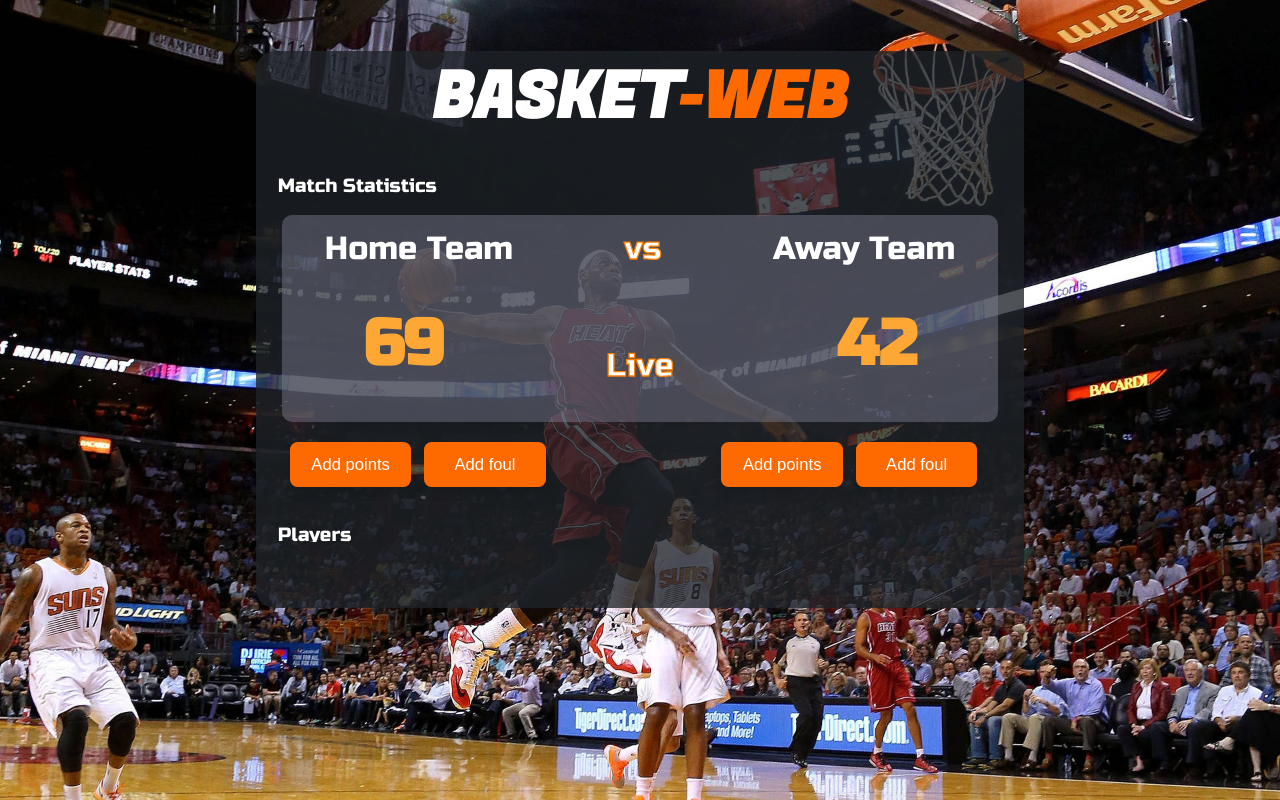
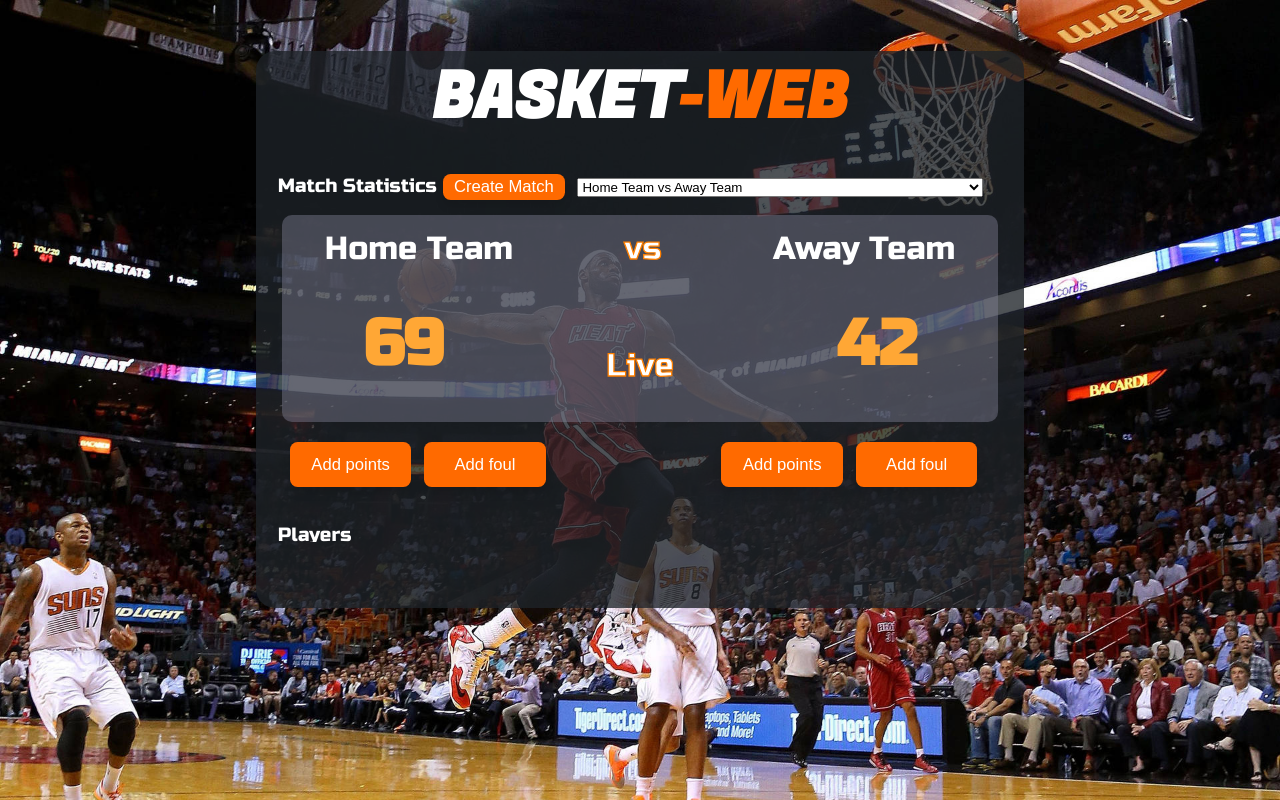
Before and after one commit to sencina/basket-web, a React (Create React App) app: page / in a window 1280 px wide. Built offline with nearby package versions, Linux system fonts and the light colour scheme; a web font is replaced by a local one.

Commit message:
all use cases finished, missing integrations with backend, some tests and css

```diff
--- a/package.json
+++ b/package.json
@@ -8,6 +8,7 @@
     "@testing-library/user-event": "^13.5.0",
     "cypress": "^12.10.0",
     "react": "^18.2.0",
+    "react-datepicker": "^4.11.0",
     "react-dom": "^18.2.0",
     "react-router": "^6.10.0",
     "react-router-dom": "^6.10.0",
--- a/src/common/component/addPointsModal/AddPointsModal.jsx
+++ b/src/common/component/addPointsModal/AddPointsModal.jsx
@@ -89,11 +89,11 @@ const AddPointsModal = ({match}) => {
         <div className={'add-points-container'}>
             <div className={'button-pair-container'}>
                 <button id={'add-points-home'} className={'add-points-button'} onClick={showHomeModal} disabled={match.isFinished}>Add points</button>
-                <button id={'add-fault-home'} className={'add-points-button'} onClick={showHomeFoulModal} disabled={match.isFinished}>Add foul</button>
+                <button id={'add-foul-home'} className={'add-points-button'} onClick={showHomeFoulModal} disabled={match.isFinished}>Add foul</button>
             </div>
             <div className={'button-pair-container'}>
                 <button id={'add-points-away'} className={'add-points-button'} onClick={showAwayModal} disabled={match.isFinished}>Add points</button>
-                <button id={'add-fault-away'} className={'add-points-button'} onClick={showAwayFoulModal} disabled={match.isFinished}>Add foul</button>
+                <button id={'add-foul-away'} className={'add-points-button'} onClick={showAwayFoulModal} disabled={match.isFinished}>Add foul</button>
             </div>
             {isVisibleHome && <PointsModal handleChange={handleChangeScore} hideHomeModal={handleOutsideClick} modalRef={modalRef} handleOutsideClick={handleOutsideClick} team={match.localTeam} side={'home'} handleRender={handlePointsModalRender}/>}
             {isVisibleAway && <PointsModal handleChange={handleChangeScore} hideHomeModal={handleOutsideClick} modalRef={modalRef} handleOutsideClick={handleOutsideClick} team={match.visitorTeam} side={'away'} handleRender={handlePointsModalRender}/>}
--- /dev/null
+++ b/src/common/component/createMatchModal/CreateMatchModal.css
@@ -0,0 +1,10 @@
+.create-modal-content-title{
+    background-color: rgba(63, 63, 73, 0.95);
+    margin: 10% auto;
+    padding: 1vw;
+    height: 30vw;
+    width: 40vw;
+    border-radius: 1vw;
+    position: relative;
+    border: 0.1vw solid rgba(255, 128, 0, 0.78);
+}
--- /dev/null
+++ b/src/common/component/createMatchModal/CreateMatchModal.jsx
@@ -0,0 +1,36 @@
+import React, {useEffect, useState} from 'react'
+import LabeledInput from "../labeledInput/LabeledInput";
+import TeamLabelSelect from "../teamLabel/TeamLabelSelect";
+const CreateMatchModal = ({handleSubmit,handleOutsideClick, teams, locations}) => {
+
+    const [matchData, setMatchData] = useState({
+        localTeamId: teams[0].teamId,
+        visitorTeamId: teams[0].teamId,
+        location: locations[0]
+    })
+
+    const handleChange = (props) => (event) => {
+        setMatchData({...matchData,[props]: event.target.value})
+    }
+
+    return(
+        <div id={'create-match-modal'} className="modal" onClick={handleOutsideClick}>
+            <div className="modal-content">
+                <div className="create-modal-content-title">
+                    <h2> Create Match </h2>
+                </div>
+                <div className={'add-points-modal-input-containers'}>
+                    <TeamLabelSelect options={teams} label={'Home'} handleChange={handleChange('localTeamId')} side={'home'}/>
+                    <TeamLabelSelect options={teams} label={'Away'} handleChange={handleChange('visitorTeamId')} side={'away'}/>
+                    <LabeledInput options={locations} label={'Location'} handleChange={handleChange('location')} side={'location'}/>
+                </div>
+                    <div className={'points-modal-button-container'}>
+                        <button className={'add-points-button center-button'} onClick={handleSubmit}>Create Match</button>
+                    </div>
+
+            </div>
+        </div>
+    )
+}
+
+export default CreateMatchModal
--- /dev/null
+++ b/src/common/component/teamLabel/TeamLabelSelect.jsx
@@ -0,0 +1,23 @@
+import React from 'react'
+
+const TeamLabelSelect = ({options, label, side, handleChange}) => {
+    const appendOptions = () => {
+        const toReturn = []
+        for(const index in options){
+            const option = options[index]
+            toReturn.push(<option value={option.teamId}>{option.name}</option>)
+        }
+        return toReturn
+    }
+
+    return(
+        <div className={'labeled-input-container'}>
+            <h5 className={'labeled-input-label'}>{label}</h5>
+            <select id={label.toLowerCase()+'-select-'+side} className={'labeled-input-input'} onChange={handleChange}>
+                {appendOptions()}
+            </select>
+        </div>
+    )
+}
+
+export default TeamLabelSelect
--- a/src/pages/homePage/HomePage.css
+++ b/src/pages/homePage/HomePage.css
@@ -53,6 +53,28 @@
     overflow-y: scroll;
 }
 
+.home-page-button{
+    background-color: #ff6a00;
+    border: none;
+    color: white;
+    padding: 0.25vw;
+    margin-right: 1vw;
+    margin-left: 0.5vw;
+    display: inline-block;
+    font-size: 1.3vw;
+    cursor: pointer;
+    font-family: 'Montserrat', sans-serif;
+    font-weight: lighter;
+    border-radius: 0.6vw;
+    box-shadow: 0px 0.5vw 0.7vw rgba(0, 0, 0, 0.1);
+    transition: transform 0.04s;
+    min-width: 9.5vw;
+}
+
+.matches-select{
+    width: 55%;
+}
+
 /* Estilo básico de la scrollbar */
 ::-webkit-scrollbar {
     padding-top: 2vw;
--- a/src/pages/homePage/HomePage.jsx
+++ b/src/pages/homePage/HomePage.jsx
@@ -3,6 +3,7 @@ import './HomePage.css'
 import MatchScore from "../../common/component/matchScore/MatchScore";
 import PlayerList from "../../common/component/playerList/PlayerList";
 import AddPointsModal from "../../common/component/addPointsModal/AddPointsModal";
+import CreateMatchModal from "../../common/component/createMatchModal/CreateMatchModal";
 
 const HomePage = () => {
 
@@ -22,6 +23,73 @@ const HomePage = () => {
         },
         isFinished: false
     })
+    const [showCreateMatchModal, setShowCreateMatchModal] = useState(false)
+    const [teams, setTeams] = useState([{teamId: 'a', name:'lakers'},{teamId: 'b', name:'warriors'}])
+    const [locations, setLocations] = useState(['home-stadium','away-stadium'])
+    const [matches, setMatches] = useState([{
+        matchId:'1',
+        localTeam: {
+            teamId: 1,
+            name: 'Home Team',
+            score: 69,
+            players: [{id:'1',name: 'player1'}, {id:'2',name: 'player2'},{id:'3',name: 'player3'}, {id:'4',name: 'player4'}, {id:'5',name: 'player5'}]
+        },
+        visitorTeam: {
+            teamId: 2,
+            name: 'Away Team',
+            score: 42,
+            players: [{id:'6',name: 'player6'}, {id:'7',name: 'player7'},{id:'8',name: 'player8'}, {id:'9',name: 'player9'}, {id:'0',name: 'player0'}]
+        },
+        isFinished: false
+    },
+        {
+            matchId:'2',
+            localTeam: {
+                teamId: 2,
+                name: 'lakers',
+                score: 0,
+                players: [{id:'1',name: 'player1'}, {id:'2',name: 'player2'},{id:'3',name: 'player3'}, {id:'4',name: 'player4'}, {id:'5',name: 'player5'}]
+            },
+            visitorTeam: {
+                teamId: 3,
+                name: 'warriors',
+                score: 0,
+                players: [{id:'6',name: 'player6'}, {id:'7',name: 'player7'},{id:'8',name: 'player8'}, {id:'9',name: 'player9'}, {id:'0',name: 'player0'}]
+            },
+            isFinished: false
+        }
+    ])
+
+    const handleChangeData = (key) => (event) => {
+        setMatchData({...matchData, [key]: event.target.value})
+    }
+
+    const handleSubmit = (match) => {
+
+    }
+
+    const handleButtonClick = () => {
+        setShowCreateMatchModal(true)
+    }
+
+    const handleOutsideClick = () => {
+        setShowCreateMatchModal(false)
+    }
+
+    const appendMatches = () => {
+        const toReturn = []
+        for(const index in matches){
+            const match = matches[index]
+            toReturn.push(<option value={match.matchId}>{match.localTeam.name} vs {match.visitorTeam.name}</option>)
+        }
+        return toReturn
+    }
+
+    const handleMatchChange = (event) => {
+        const matchId = event.target.value
+        const match = matches.find(match => match.matchId === matchId)
+        setCurrentMatch(match)
+    }
 
     return(
         <div className={'home-background'}>
@@ -34,6 +102,10 @@ const HomePage = () => {
                 <div className={'home-statistics-container'}>
                     <div className={'home-page-name-container'}>
                         <h2>Match Statistics</h2>
+                        <button id={'create-modal-button'} className={'home-page-button'} onClick={handleButtonClick}>Create Match</button>
+                        <select className={'matches-select'} onChange={handleMatchChange}>
+                            {appendMatches()}
+                        </select>
                     </div>
                     <MatchScore id={'add-points-modal'} match={currentMatch}/>
                     <AddPointsModal match={currentMatch}/>
@@ -43,9 +115,7 @@ const HomePage = () => {
                     <PlayerList match={currentMatch}/>
                 </div>
             </div>
-            <div className={'add-find-match-container'}>
-
-            </div>
+            {showCreateMatchModal && <CreateMatchModal handleChange={handleChangeData} handleSubmit={handleSubmit} handleOutsideClick={handleOutsideClick} teams={teams} locations={locations}/>}
         </div>
 
     )
```
Also changed, not shown: 2 other files (tests, documents, lock files or other folders).
